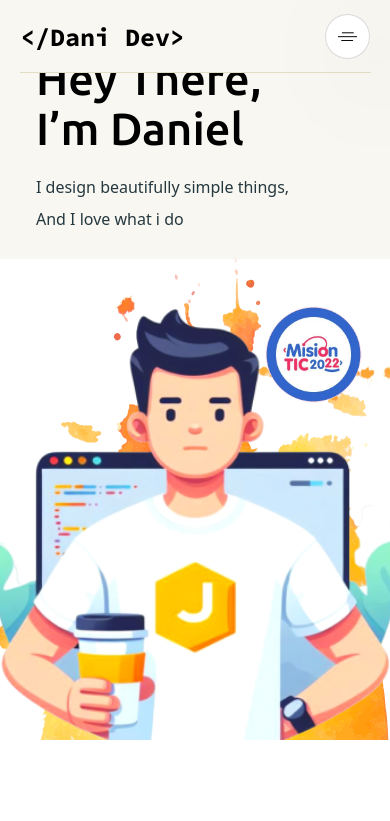
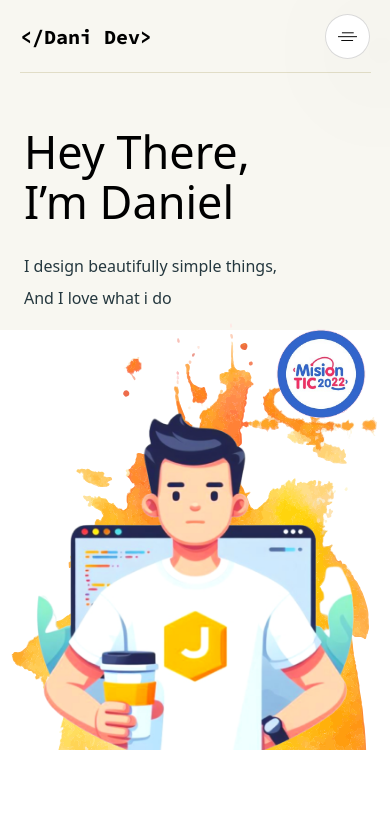
Before and after one commit to damapire/landing-portfolio, a Next.js app: page / in a window 390 px wide. Shown: the top 821 px of the page. Built offline with nearby package versions, Linux system fonts and the light colour scheme.

Commit message:
Hero responsive done

```diff
--- a/components/Home/Hero.js
+++ b/components/Home/Hero.js
@@ -5,29 +5,32 @@ import React from 'react'
 import BADGE_MINTIC from '@/public/assets/home/badge-mintic.png'
 import IMG_DEV from '@/public/assets/home/avatar-dev.png'
 
-export default function Hero () {
+export default function Hero() {
   return (
-    <section className='container-fluid hero d-sm-flex align-items-start'>
-      <div className='row hero__width'>
-        <section className='row col-sm-4 hero__width-row'>
-          <h1 className='hero__title'>Hey There,<br/> I’m Daniel</h1>
-          <Link href='#' className='d-none d-lg-block hero__email'>danipinto.dev@gmail.com</Link>
-          <div className='d-none d-sm-block'>
-            <div className="hero__experiencies">
-              <strong className='hero__experiencies-number'>3</strong>
-              <p className='hero__experiencies-years'>Years Experiences</p>
+    <section className='container-fluid hero'>
+      <div className="container h-md-100 h-md-100">
+        <div className="row h-md-100">
+          <section className='col-md-6 hero__info d-md-flex flex-column'>
+            <h1 className='hero__info-title'>Hey There,<br /> I’m Daniel</h1>
+            <Link href='#' className='d-none d-lg-block hero__info-email'>danipinto.dev@gmail.com</Link>
+            <div className="hero__info-experiencies d-none d-md-flex">
+              <strong className='hero__info-number'>3</strong>
+              <p className='hero__info-years'>Years <br /> Experiences</p>
             </div>
-          </div>
-        </section>
+          </section>
 
-        <section className='row col-sm-4 position-relative hero__width-row hero__width-row--2'>
-          <p className='hero__subtitle d-md-block'>I design beautifully simple things, <br/> And I love what i do</p>
+          <section className='col-md-6 hero__info hero__info--data d-md-flex flex-column'>
+            <p className='hero__info-subtitle d-md-block'>I design beautifully simple things,<br /> And I love what i do</p>
 
-          <figure className='hero__badge p-0'>
-            <Image className='hero__badge-img' src={BADGE_MINTIC} alt='Badge Mintic' />
-          </figure>
-            <p className='hero__position d-none d-sm-block'>FullStack <br />JavaScript <br />Developer</p>
-        </section>
+            <div>
+              <figure className='hero__info-badge'>
+                <Image className='hero__info-badge-img' src={BADGE_MINTIC} alt='Badge Mintic' />
+              </figure>
+              <p className='hero__info-position d-none d-md-block'>FullStack <br />JavaScript <br />Developer</p>
+            </div>
+            <div></div>
+          </section>
+        </div>
       </div>
     </section>
   )
--- a/styles/abstract/_utilities.scss
+++ b/styles/abstract/_utilities.scss
@@ -14,3 +14,9 @@
         }
     }
 }
+
+.h-md-100 {
+    @include responsive($md) {
+        height: 100%;
+    }
+}
--- a/styles/app.scss
+++ b/styles/app.scss
@@ -1,6 +1,7 @@
 // Abstract
 @import './abstract/variables';
 @import './abstract/mixins';
+@import './abstract/utilities';
 
 // Components
 @import './components/nav';
--- a/styles/components/_nav.scss
+++ b/styles/components/_nav.scss
@@ -21,10 +21,15 @@
     }
 
     &-brand {
-        font-size: 25px;
+        color: #000;
+        font-size: 20px;
         font-style: normal;
         font-weight: 700;
         line-height: normal;
+
+        @include responsive($md) {
+            font-size: 25px;
+        }
     }
 
     &-link {
@@ -54,8 +59,8 @@
         }
 
         &:hover::before {
-          transform-origin: left;
-          transform: scaleX(1);
+            transform-origin: left;
+            transform: scaleX(1);
         }
 
         @include responsive($md) {
@@ -112,7 +117,9 @@
     font-family: "Source Code Pro";
 
     &-title {
-        font-size: 25px;
+        color: #000;
+        font-family: "Source Code Pro";
+        font-size: 20px;
         font-style: normal;
         font-weight: 700;
         line-height: normal;
--- a/styles/pages/home/_hero.scss
+++ b/styles/pages/home/_hero.scss
@@ -1,167 +1,159 @@
 .hero {
     width: 100%;
-    height: calc(770px - 30px);
+    height: calc(750px - 73px);
+    margin-top: 73px;
+    /* height: calc(770px - 73px);
+    margin-top: 73px; */
 
     position: relative;
-    background: url(/assets/home/avatar-dev.png), url(/assets/home/hero-flame.svg), linear-gradient(180deg, rgba(248,247,241,1) 0%, rgba(248,247,241,1) 35%, rgb(255, 255, 255) 35%, rgb(255, 255, 255) 100%);
-    background-size: 50vh, auto, 100%;
+    background: url(/assets/home/avatar-dev.png), url(/assets/home/hero-flame.svg), linear-gradient(180deg, rgba(248, 247, 241, 1) 0%, rgba(248, 247, 241, 1) 38%, rgb(255, 255, 255) 38%, rgb(255, 255, 255) 100%);
+    background-size: 330px, 370px, 100%;
     background-position: center bottom;
     background-repeat: no-repeat;
     z-index: -2;
     overflow: hidden;
 
-    @include responsive($sm) {
-        height: calc(100vh - 30px);
-        margin-top: 30px;
-
-        background: url(/assets/home/avatar-dev-lg.png), url(/assets/home/hero-flame-lg.svg), linear-gradient(180deg, #F8F7F1 0%, rgba(248, 247, 241, 0.00) 100%);
-        background-size: 60vh, auto, 100%;
+    @include responsive($md) {
+        width: 100%;
+        height: calc(100vh - 73px);
+        margin-top: 73px;
+        background: url(/assets/home/avatar-dev.png), url(/assets/home/hero-flame-lg.svg), linear-gradient(180deg, rgba(248, 247, 241, 1) 0%, rgba(248, 247, 241, 1) 100%);
+        background-size: 80vh, 800px, 100%;
         background-position: center bottom;
         background-repeat: no-repeat;
-        z-index: -2;
-        overflow: hidden;
-    }
-
-    &__width {
-        padding: 0 24px;
-
-        @include responsive($sm) {
-            padding: 0 0;
-            margin: 0 auto;
-            display: flex;
-            height: 100%;
-            align-items: center;
-            justify-content: space-between;
     }
 
     @include responsive($lg) {
-            padding: 0 120px;
+        height: calc(1000px - 73px);
+        margin-top: 73px;
+        background: url(/assets/home/avatar-dev.png), url(/assets/home/hero-flame-lg.svg), linear-gradient(180deg, rgba(248, 247, 241, 1) 0%, rgba(248, 247, 241, 1) 100%);
+        background-size: 80vh, 1200px, 100%;
+        background-position: center bottom;
+        background-repeat: no-repeat;
     }
 
-        &-row {
-            @include responsive($sm) {
-                height: 100%;
-                width: 50%;
-                align-items: center;
+    &__info {
+        margin-top: 54px;
+
+        @include responsive($md) {
+            justify-content: space-between;
+            margin: 0;
         }
 
+        @include responsive($lg) {
+            justify-content: space-evenly;
         }
 
-        &-row--2 {
-            display: flex;
-            flex-direction: column;
-            align-items: center;
-            justify-content: center;
-        }
-    }
-
-    &__title {
+        &-title {
             color: #000;
-        font-family: $font-primary;
             font-size: 45px;
             font-style: normal;
             font-weight: 500;
             line-height: 50px;
-        /* 111.111% */
-        margin-top: 54px;
-        margin-bottom: 17px;
-
-        @include responsive($md) {
-            font-size: 55px;
-        }
 
             @include responsive($lg) {
-            font-size: 75px;
+                font-size: 90px;
                 line-height: normal;
-            margin: 0;
             }
         }
 
-    &__subtitle {
+        &-email {
+            color: #FF7736;
+            font-size: 26px;
+            font-style: normal;
+            font-weight: 700;
+            line-height: 38px;
+            text-decoration-line: underline;
+            text-transform: lowercase;
+        }
+
+        &-experiencies {
+            display: flex;
+            gap: 15px;
+            align-items: center;
+        }
+
+        &-number {
+            color: #000;
+            font-size: 70px;
+            font-style: normal;
+            font-weight: 500;
+            line-height: normal;
+            letter-spacing: -9.8px;
+        }
+
+        &-years {
+            color: #000;
+            font-size: 20px;
+            font-style: normal;
+            font-weight: 400;
+            line-height: normal;
+            text-transform: uppercase;
+            margin: 0;
+        }
+
+        &--data {
+            margin-top: 0;
+        }
+
+        &-subtitle {
             color: #25383F;
             font-size: 16px;
             font-style: normal;
             font-weight: 400;
             line-height: 32px;
-        /* 200% */
-        margin-bottom: 71px;
+            margin: 15px 0;
 
-        @include responsive($sm) {
+            @include responsive($md) {
+                text-align: end;
+            }
+
+            @include responsive($lg) {
                 color: #000;
-            font-size: 20px;
+                font-size: 24px;
                 line-height: 38px;
-            /* 190% */
-            width: 100%;
-            text-align: right;
             }
         }
 
-    &__email {
-        color: #FF7736;
-        font-family: Ubuntu;
-        font-size: 26px;
-        font-style: normal;
-        font-weight: 700;
-        line-height: 38px;
-        /* 146.154% */
-        text-decoration-line: underline;
-        text-transform: lowercase;
+        &-badge {
+            display: flex;
+            justify-content: flex-end;
+            margin: 0;
+
+            &-img {
+                width: 90px;
+                height: 90px;
+
+                @include responsive($md) {
+                    width: 100px;
+                    height: 100px;
                 }
 
-    &__badge {
-        width: 100%;
-        text-align: right;
-        margin: 0;
-        position: relative;
-        right: -20px;
-
-        @include responsive($sm) {
-            right: 0;
-        }
-
-        &-img {
-            width: 97px;
-            height: 97px;
-
-            @include responsive($sm) {
+                @include responsive($lg) {
                     width: 160px;
                     height: 160px;
                 }
             }
         }
 
-    &__experiencies {
+        &-position {
+            text-align: end;
+            margin: 0 12px 0 0;
+
+            @include responsive($md) {
                 color: #000;
+                margin: 0;
+                font-size: 20px;
                 font-style: normal;
-        line-height: normal;
-        display: flex;
-        align-items: center;
-        gap: 16px;
-
-        &-number {
-            font-size: 70px;
-            font-weight: 500;
-            letter-spacing: -9.8px;
+                font-weight: 400;
+                line-height: 28px;
+                text-transform: uppercase;
             }
 
-        &-years {
-            font-size: 20px;
-            font-weight: 400;
-            text-transform: uppercase;
-            margin: 0;
-            max-width: 120px;
+            @include responsive($lg) {
+                font-size: 26px;
+                line-height: 38px;
             }
         }
-
-    &__position {
-        color: #000;
-        text-align: center;
-        font-size: 26px;
-        font-style: normal;
-        font-weight: 400;
-        line-height: 38px;
-        /* 146.154% */
-        text-transform: uppercase;
-        text-align: right;
     }
 }
```
Also changed, not shown: public/assets/home/avatar-dev-lg.png (deleted), public/assets/home/avatar-dev.png. Lines whose indentation alone changed are shown as unchanged.
